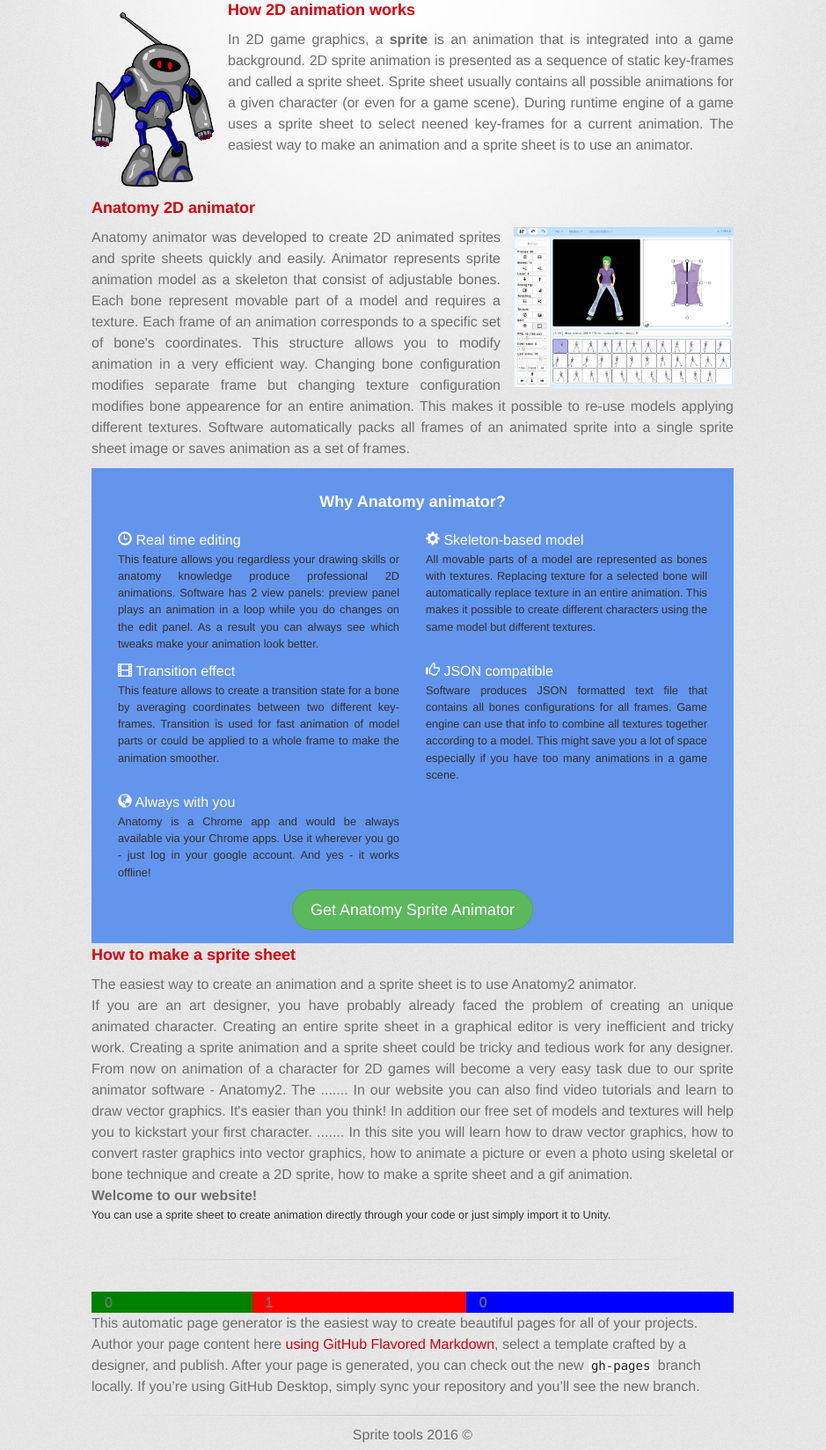
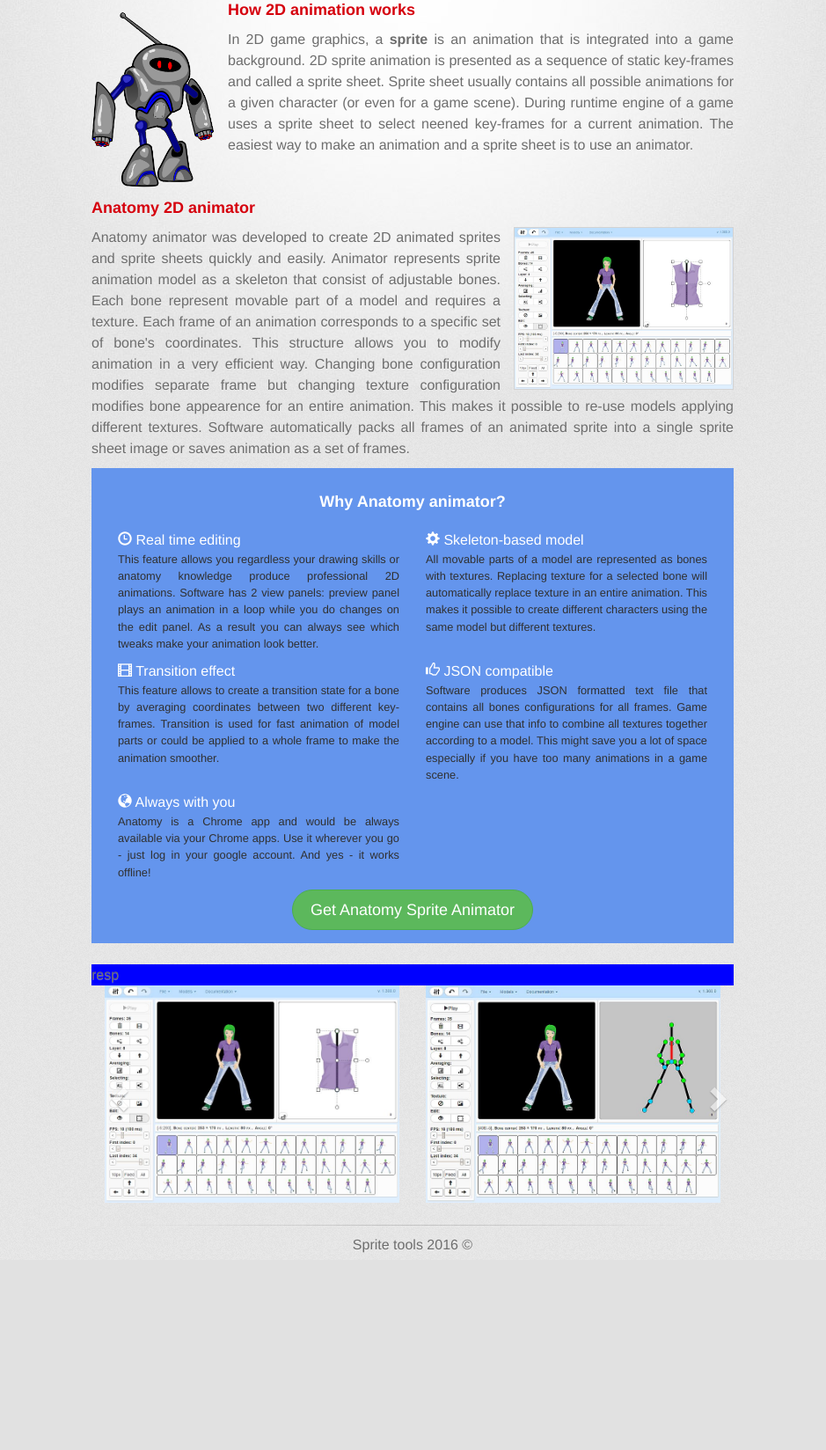
Before and after one commit to Qvatra/Githubpages, a PHP site: page / in a window 1280 px wide. Shown: the part 184-1832 px from the top of the page at 88% size, without its empty margins (171-1110 px from the left). After the commit the page ends 1608 px from the top, so only its background shows below. Run offline with PHP 8.4, Linux system fonts and the light colour scheme; some web fonts are replaced.

Commit message:
carousel

```diff
--- a/css/custom.css
+++ b/css/custom.css
@@ -62,6 +62,7 @@
 }
 
 .anatomy1 {
+    border: 1px solid lightgrey;
     float: right;
     width: 250px;
     margin: 0 0 5px 15px;
@@ -197,3 +198,40 @@
 .blue {
     background: blue;
 }
+
+.responsive {
+    background: green;
+}
+
+
+
+.carousel-control { width: 4%; }
+.carousel-control.left,.carousel-control.right { margin-left: 15px; background-image: none; }
+.carousel-col { position: relative; min-height: 1px; padding-right: 15px; padding-left: 15px; float: left; }
+@media (max-width: 600px) {
+	.carousel-inner .active.left { left: -100%; }
+	.carousel-inner .next        { left:  100%; }
+	.carousel-inner .prev		 { left: -100%; }
+	.active > div { display:none; }
+	.active > div:first-child { display:block; }
+    .responsive {
+        background: red;
+    }
+    .carousel-col {
+            width: 100%;
+    }
+}
+@media (min-width: 600px) {
+	.carousel-inner .active.left { left: -50%; }
+	.carousel-inner .next        { left:  50%; }
+	.carousel-inner .prev		 { left: -50%; }
+	.active > div { display:none; }
+	.active > div:first-child { display:block; }
+	.active > div:first-child + div { display:block; }
+    .responsive {
+        background: blue;
+    }
+    .carousel-col {
+            width: 50%;
+    }
+}
--- a/index.html
+++ b/index.html
@@ -137,46 +137,59 @@
                 </div>
 
 
-
-                <h3>How to make a sprite sheet</h3>
-                <h5>
-                    The easiest way to create an animation and a sprite sheet is to use Anatomy2 animator.
-                </h5>
+                <br />
+                <div class="responsive">resp</div>
 
 
-                <h5>
-                    If you are an art designer, you have probably already faced the problem of creating an unique animated character.
-                Creating an entire sprite sheet in a graphical editor is very inefficient and tricky work. Creating a sprite
-                animation and a sprite sheet could be tricky and tedious work for any designer. From now on animation of
-                a character for 2D games will become a very easy task due to our sprite animator software - Anatomy2. The
-                ....... In our website you can also find video tutorials and learn to draw vector graphics. It's easier than
-                you think! In addition our free set of models and textures will help you to kickstart your first character.
-                ....... In this site you will learn how to draw vector graphics, how to convert raster graphics into vector
-                graphics, how to animate a picture or even a photo using skeletal or bone technique and create a 2D sprite,
-                how to make a sprite sheet and a gif animation.
-                </h5>
-                <h4>Welcome to our website!</h4>
-                <h6>
-                    You can use a sprite sheet to create animation directly through your code or just simply import it to Unity.
-                </h6>
+                <div class="row">
+
+                    <div class="carousel slide" data-ride="carousel" data-type="multi" data-interval="3000" id="myCarousel">
+                        <div class="carousel-inner">
+                            <div class="item active">
+                                <div class="carousel-col">
+                                    <a href="#"><img src="images/girl760.jpg" class="img-responsive"></a>
+                                </div>
+                            </div>
+                            <div class="item">
+                                <div class="carousel-col">
+                                    <a href="#"><img src="images/girl760+.jpg" class="img-responsive"></a>
+                                </div>
+                            </div>
+                            <div class="item">
+                                <div class="carousel-col">
+                                    <a href="#"><img src="images/robo760.jpg" class="img-responsive"></a>
+                                </div>
+                            </div>
+                            <div class="item">
+                                <div class="carousel-col">
+                                    <a href="#"><img src="images/robo760+.jpg" class="img-responsive"></a>
+                                </div>
+                            </div>
+                        </div>
+                        <a class="left carousel-control" href="#myCarousel" data-slide="prev"><i class="glyphicon glyphicon-chevron-left"></i></a>
+                        <a class="right carousel-control" href="#myCarousel" data-slide="next"><i class="glyphicon glyphicon-chevron-right"></i></a>
+                    </div>
+
+                </div>
+
+
+
+
+
+
+
+
+
+
+
+
+
+
+
+
+
             </div>
-
-            <hr/>
-
-            <div class="col-xs-3 green">0</div>
-            <div class="col-xs-4 red">1</div>
-            <div class="col-xs-5 blue">0</div>
-
-            <p>
-                This automatic page generator is the easiest way to create beautiful pages for all of your projects. Author your page content
-                here <a href="https://guides.github.com/features/mastering-markdown/">using GitHub Flavored Markdown</a>,
-                select a template crafted by a designer, and publish. After your page is generated, you can check out the
-                new <code>gh-pages</code> branch locally. If you’re using GitHub Desktop, simply sync your repository and
-                you’ll see the new branch.
-            </p>
-
         </div>
-    </div>
     </div>
 
     <div class="myfooter text-center fixed">
--- a/scripts/main.js
+++ b/scripts/main.js
@@ -42,4 +42,21 @@
         }
     });
 
+    $('.carousel[data-type="multi"] .item').each(function() {
+        var next = $(this).next();
+        if (!next.length) {
+            next = $(this).siblings(':first');
+        }
+        next.children(':first-child').clone().appendTo($(this));
+        for (var i = 0; i < 2; i++) {
+            next = next.next();
+            if (!next.length) {
+                next = $(this).siblings(':first');
+            }
+            next.children(':first-child').clone().appendTo($(this));
+        }
+    });
+
+
+
 });
```
